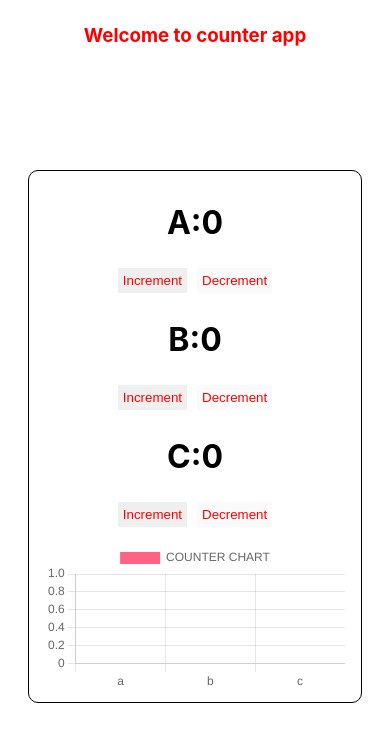
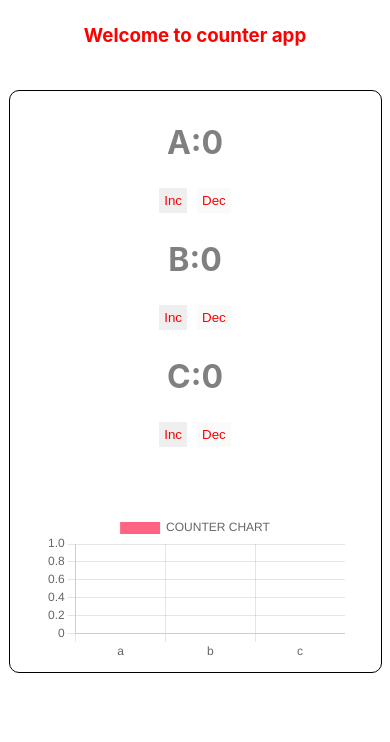
Before and after one commit to morevishal99/Markytics, a React (Create React App) app in the folder counterapp/: page /counter in a window 390 px wide. Shown: the top 742 px of the page. Built offline with nearby package versions, Linux system fonts and the light colour scheme.

Commit message:
made some changes in css

```diff
--- a/counterapp/src/Pages/CounterChart.jsx
+++ b/counterapp/src/Pages/CounterChart.jsx
@@ -5,7 +5,7 @@ import { Bar } from 'react-chartjs-2'
 
 const CounterChart = ({ data }) => {
     return (
-        <div>
+        <div >
             <Bar data={data} />
         </div>
     )
--- a/counterapp/src/Pages/CounterPage.jsx
+++ b/counterapp/src/Pages/CounterPage.jsx
@@ -58,16 +58,18 @@ const CounterPage = () => {
         <>
 
             <div className='chartContainer' >
-                <div>{Object.entries(counterStore).map(([key, value], index) => //counter object mapped here
-                    <div className='counterDiv' key={index}>
+
+                <div className='counterDiv'>{Object.entries(counterStore).map(([key, value], index) => //counter object mapped here
+                    <div key={index}>
                         <h1>{key.toUpperCase()}:{value}</h1>
                         {/* <button onClick={() => increment(key, value)}>INC</button> */}
                         {/* <button disabled={value === 0} onClick={() => decrement(key, value)}>DEC</button> */}
-                        <button onClick={() => dispatch(increment({ key }))}>Increment </button>
-                        <button disabled={value === 0} onClick={() => dispatch(decrement({ key }))}>Decrement </button>
+                        <button onClick={() => dispatch(increment({ key }))}>Inc </button>
+                        <button disabled={value === 0} onClick={() => dispatch(decrement({ key }))}>Dec </button>
                     </div>
 
                 )}</div>
+
                 <div className='chart' >{<CounterChart data={data} />}</div>
             </div>
         </>
--- a/counterapp/src/Style/CounterPage.css
+++ b/counterapp/src/Style/CounterPage.css
@@ -1,42 +1,52 @@
 .chartContainer {
   display: flex;
   gap: 60px;
-  justify-content: center;
+  justify-content: space-around;
   border: 1px solid black;
   border-radius: 10px;
-  width: 60%;
+  width: 90%;
   margin: auto;
-  /* box-shadow: 10px 10px 10px 1px rgb(246, 19, 19); */
   margin-top: 20px;
   padding: 10px;
 }
+.counterDiv {
+  width: 30%;
+}
+.counterDiv > div > h1 {
+  /* width: 30%; */
+  color: grey;
+}
 .chart {
-  display: block;
-  width: 100%;
+  width: 70%;
   margin: auto;
 }
-.counterDiv > button {
+
+.counterDiv > div > button {
   border: none;
   color: red;
   padding: 5px;
   background-color: none;
   margin: 5px;
 }
-@media screen and (max-width: 550px) {
+@media only screen and (max-width:550px) {
   .chartContainer {
     display: grid;
-    gap: 10px;
-    justify-content: center;
+    gap: 60px;
+    justify-content: space-around;
     border: 1px solid black;
     border-radius: 10px;
+    width: 90%;
+    margin: auto;
+    margin-top: 20px;
+    padding: 10px;
+  }
+  .counterDiv {
     width: 80%;
     margin: auto;
-    /* box-shadow: 10px 10px 10px 1px rgb(246, 19, 19); */
-    margin-top: 100px;
   }
+
   .chart {
-    display: block;
-    width: 100%;
-    margin: auto;
+    width: 300px;
   }
+
 }
```
